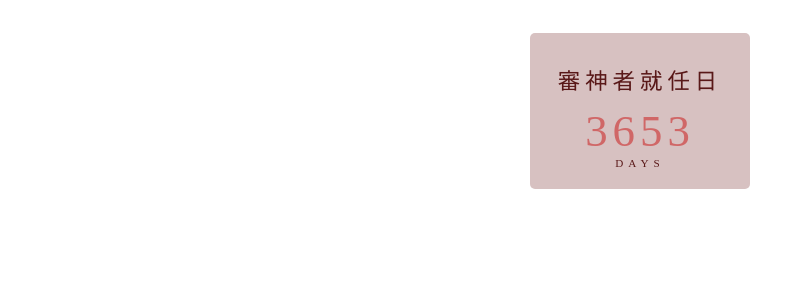
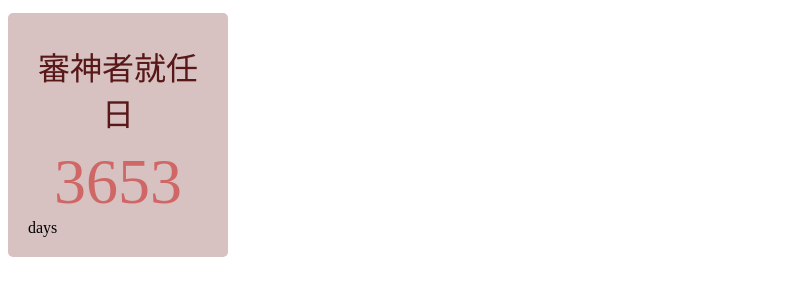
Before and after one commit to lilliana0843/0001, a plain HTML site: page index.html in a window 1280 px wide. Shown: the whole page, without its empty margins (0-805 px from the left). Drawn offline with Linux system fonts and the light colour scheme; a web font is replaced by a local one.

Commit message:
Update index.html

```diff
--- a/index.html
+++ b/index.html
@@ -7,19 +7,6 @@
   <link rel="stylesheet" href="https://fonts.googleapis.com/css?family=Sawarabi+Mincho">
   <title>審神者就任日計時器</title>
   <style>
-    /* 計時器的外框樣式 */
-    #timer {
-      color: #591818; /* 文字顏色 */
-      text-align: center; /* 讓內容置中 */
-      text-transform: uppercase; /* 文字轉大寫 */
-      font-family: 'Yuji Boku', serif; /* 日本風格字體 */
-      font-size: .7em; /* 縮小字體 */
-      letter-spacing: 5px; /* 增加字母間距 */
-      width: 300px; /* 設定計時器容器的寬度 */
-      margin: 0 auto; /* 讓計時器置中 */
-      border-radius: 10px; /* 讓外框邊角圓滑 */
-      padding: 20px; /* 內部間距 */
-    }
 
     /* 內部區塊 .days 的樣式 */
     .days {
@@ -52,8 +39,8 @@
 </head>
 <body>
 
-<!-- 計時器外框 -->
-<div id="timer">
+
+
   <!-- 內部區塊 .days，包含標題與天數 -->
   <div class="days">
     <p class="startText">審神者就任日</p> <!-- 標題文字 -->
@@ -61,7 +48,7 @@
     <!-- 顯示天數的數字 -->
     <div id="days" class="numbers"></div>days
   </div>
-</div>
+
 
 </body>
 <script>
```
